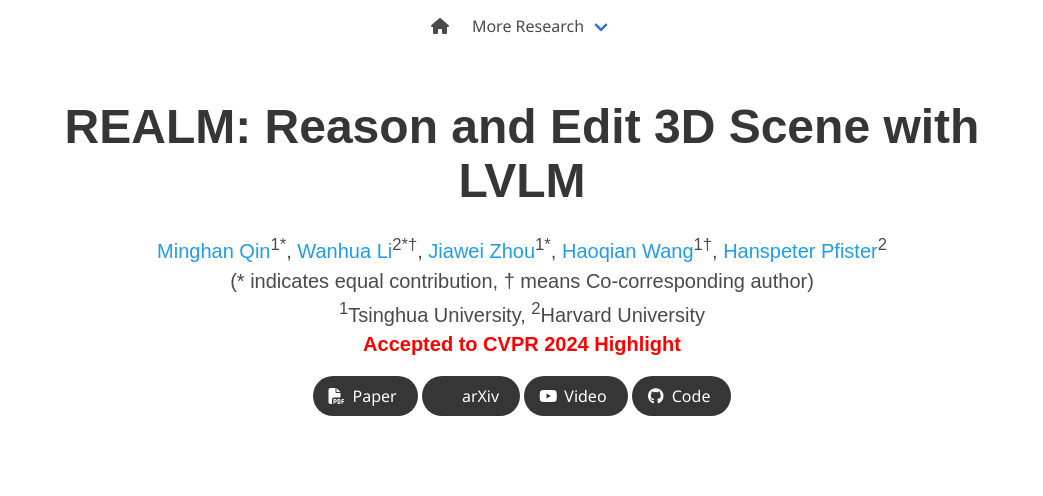
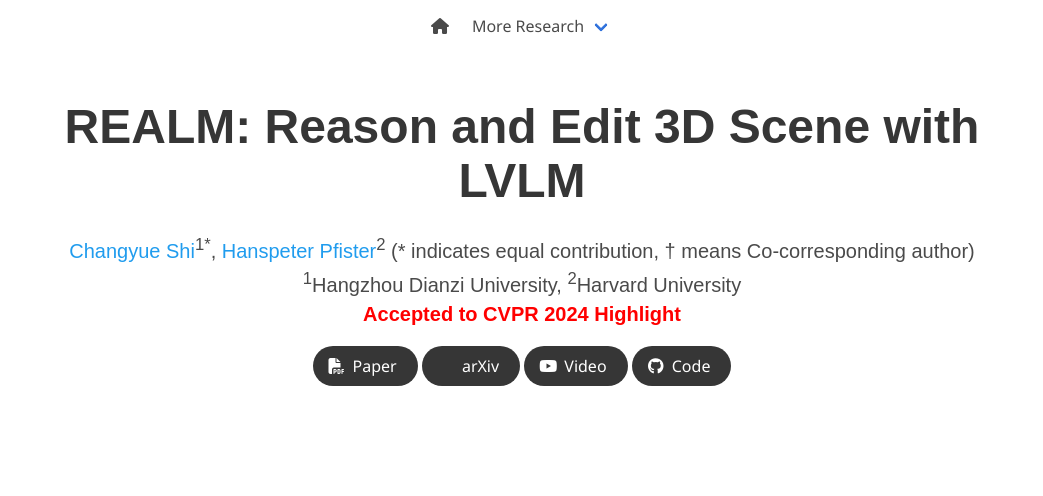
Before and after one commit to ChangyueShi/realm.github.io, a plain HTML site: page index.html in a window 1280 px wide. Shown: the top 496 px of the page, without its empty margins (118-1161 px from the left). Drawn offline with nearby package versions, Linux system fonts and the light colour scheme; some icons are missing; a web font is replaced by a local one.

Commit message:
Update index.html

```diff
--- a/index.html
+++ b/index.html
@@ -69,15 +69,15 @@
           <h1 class="title is-1 publication-title">REALM: Reason and Edit 3D Scene with LVLM</h1>
           <div class="is-size-5 publication-authors">
             <span class="author-block">
-              <a href="https://github.com/minghanqin">Minghan Qin</a><sup>1*</sup>,</span>
-            <span class="author-block">
+              <a href="https://github.com/changyueshi">Changyue Shi</a><sup>1*</sup>,</span>
+<!--             <span class="author-block">
               <a href="https://li-wanhua.github.io/">Wanhua Li</a><sup>2*&#134;</sup>,</span>
             <span class="author-block">
               <a href="https://latitudezhou.github.io/">Jiawei Zhou</a><sup>1*</sup>,
             </span>
             <span class="author-block">
               <a href="https://www.sigs.tsinghua.edu.cn/whq_en/main.htm">Haoqian Wang</a><sup>1&#134;</sup>,
-            </span>
+            </span> -->
             <span class="author-block">
               <a href="https://seas.harvard.edu/person/hanspeter-pfister">Hanspeter Pfister</a><sup>2</sup>
             </span>
@@ -87,7 +87,7 @@
           </div>
 
           <div class="is-size-5 publication-authors">
-            <span class="author-block"><sup>1</sup>Tsinghua University,</span>
+            <span class="author-block"><sup>1</sup>Hangzhou Dianzi University,</span>
             <span class="author-block"><sup>2</sup>Harvard University</span>
           </div>
 
```
